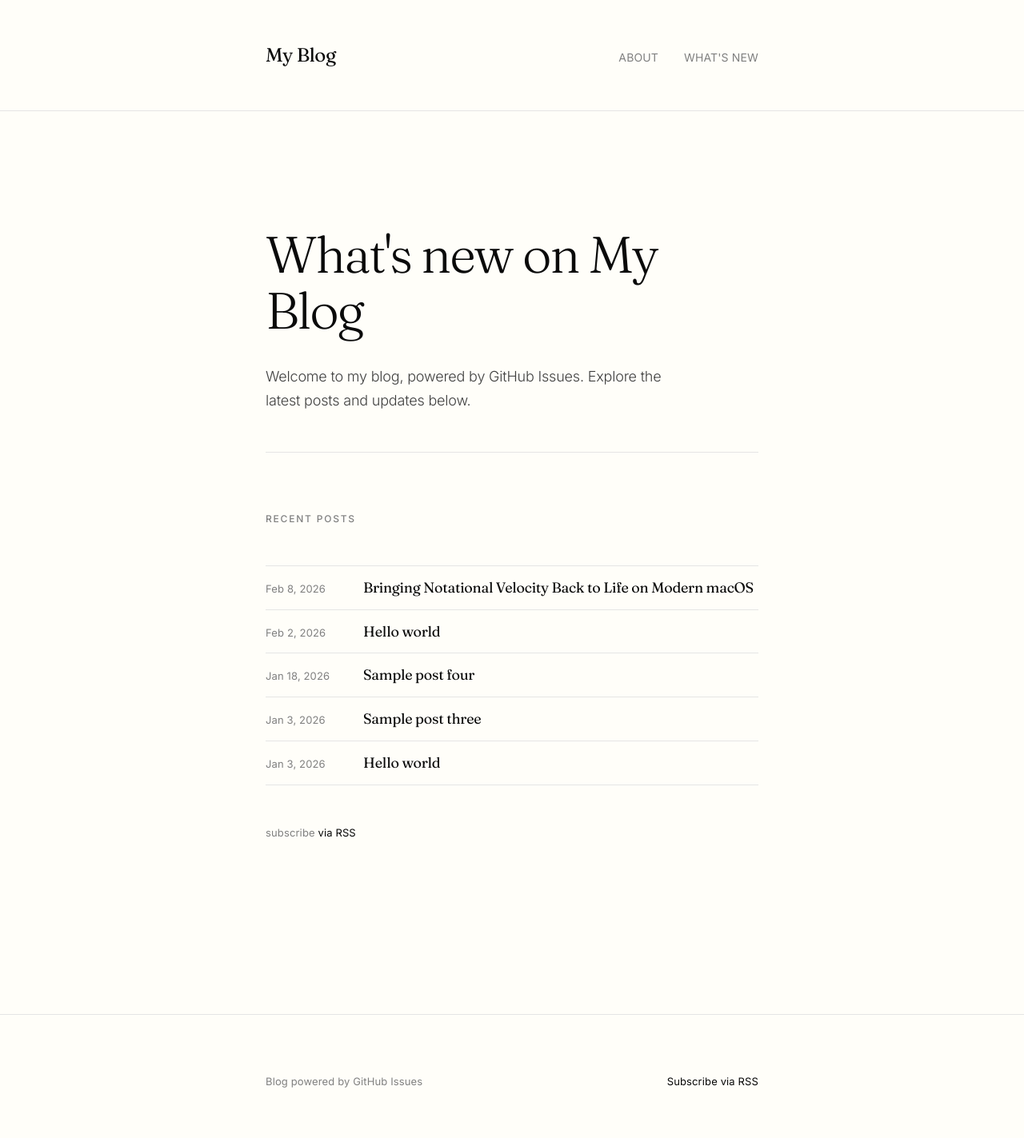
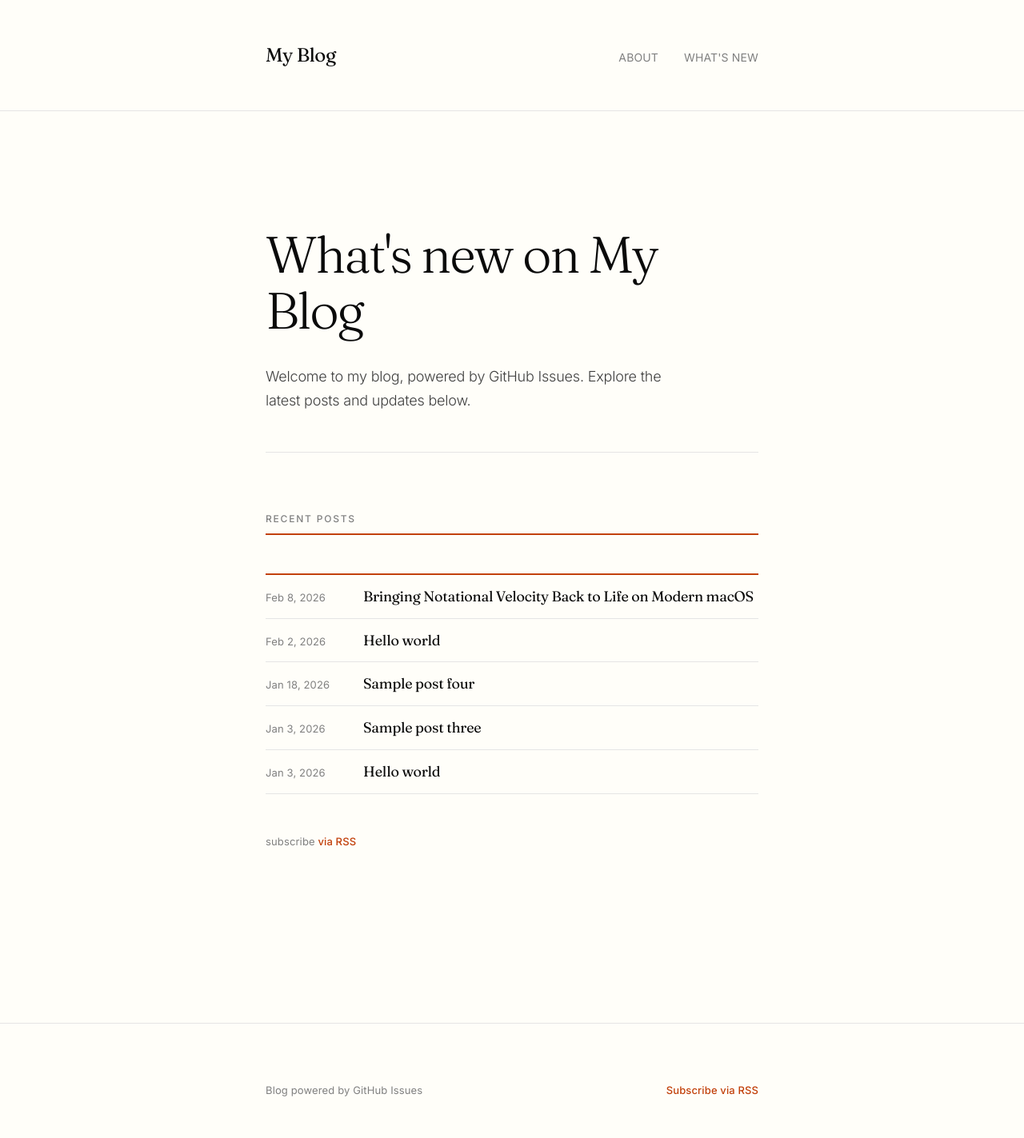
Before and after one commit to and/and.github.io, a Jekyll site: the page built from index.md, in a window 1280 px wide. Shown: the whole page at 80% size. Built offline with Jekyll 4.4.1, drawn with Linux system fonts in a browser that asks for light colours.

Commit message:
Add red accent elements visible on homepage load
Bring visual interest to the homepage with strategic red accents:
- "RECENT POSTS" heading: red bottom border (2px)
- Post list table: red top border instead of gray (2px)
- RSS subscribe link: red color with medium weight

These elements provide immediate visual interest when the page loads,
preventing the plain appearance while maintaining the refined,
minimal aesthetic. The red accents create focal points and guide
the eye through the content hierarchy.

Co-Authored-By: Claude Sonnet 4.5 <noreply@anthropic.com>

```diff
--- a/_layouts/default.html
+++ b/_layouts/default.html
@@ -165,11 +165,13 @@ header.site-header {
   color: var(--color-text-tertiary);
   margin-bottom: var(--spacing-lg);
   display: block;
+  padding-bottom: 0.5rem;
+  border-bottom: 2px solid var(--color-accent);
 }
 
 .post-list {
   list-style: none;
-  border-top: 1px solid var(--color-border);
+  border-top: 2px solid var(--color-accent);
 }
 
 .post-list li, .post-item {
@@ -396,15 +398,15 @@ pre code {
 }
 
 .rss-link, .rss-subscribe a {
-  color: var(--color-text);
+  color: var(--color-accent);
   text-decoration: none;
-  font-weight: 400;
+  font-weight: 500;
   transition: opacity 0.2s ease;
   position: relative;
 }
 
 .rss-link:hover, .rss-subscribe a:hover {
-  opacity: 0.6;
+  opacity: 0.7;
 }
 
 .rss-subscribe {
```
